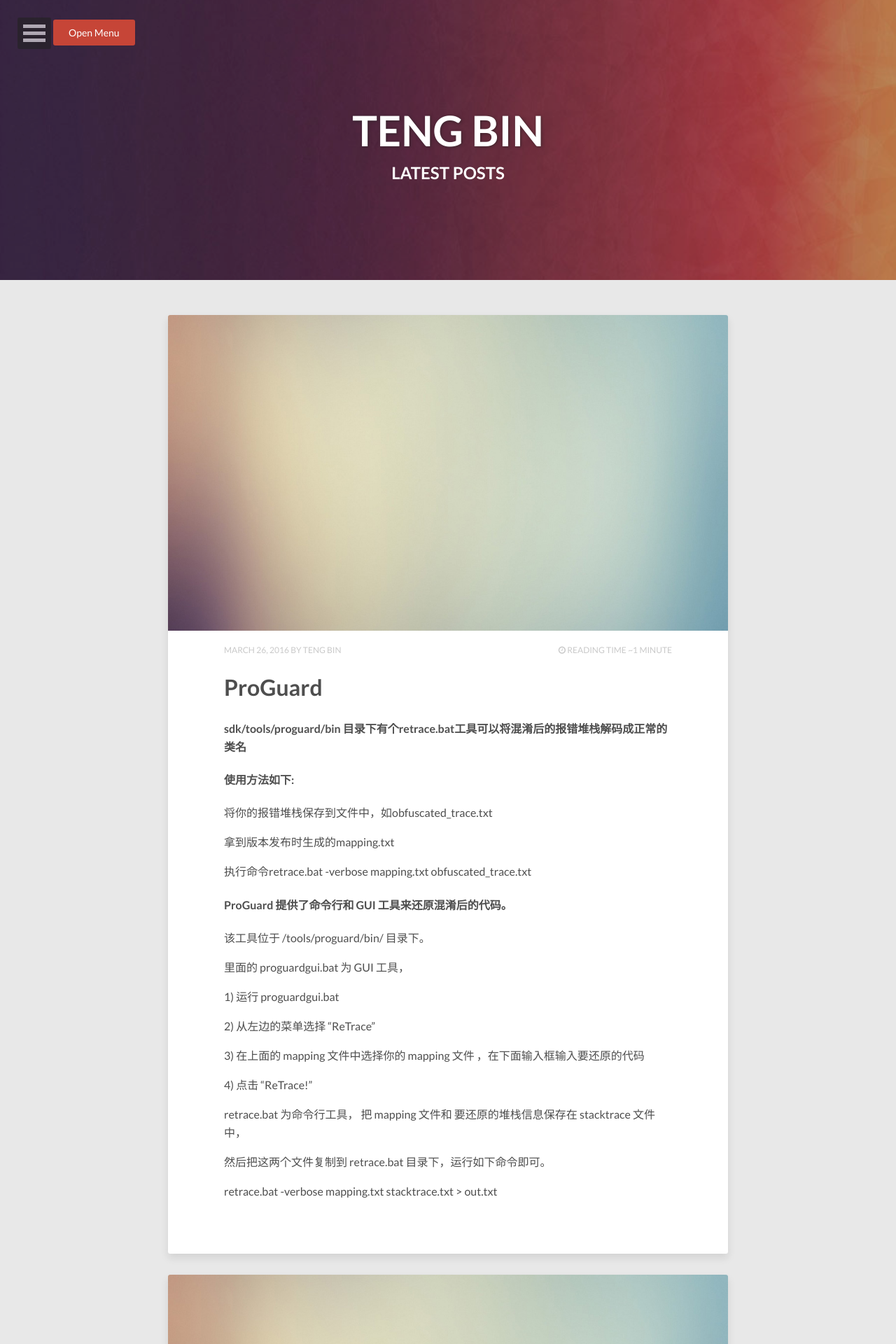
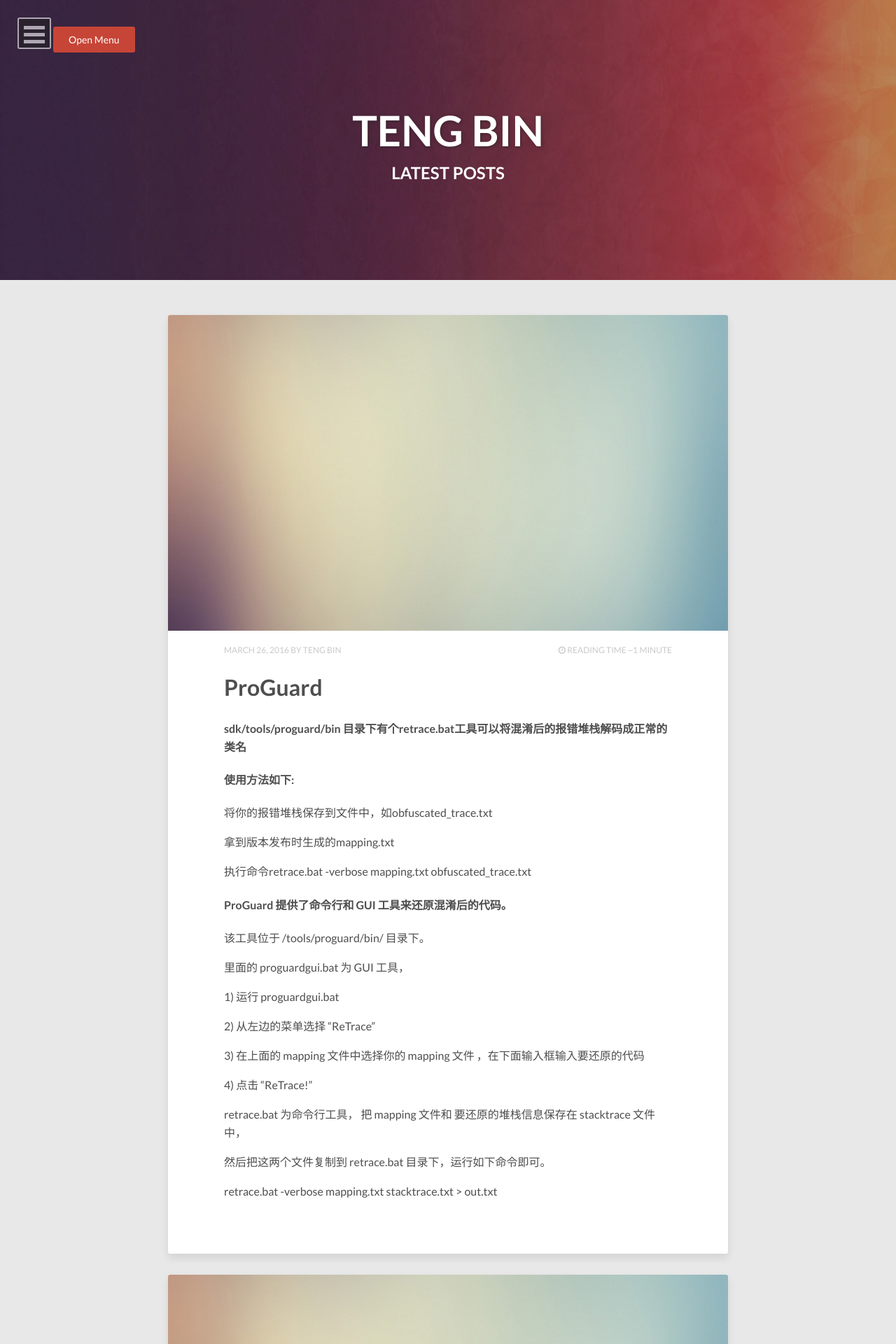
Before and after one commit to tengbinlive/tengbinlive.github.io, a Jekyll site: the page built from index.html, in a window 1280 px wide. Shown: the top 1920 px of the page at 70% size. Built offline with Jekyll 4.4.1, drawn with Linux system fonts in a browser that asks for light colours; nearby versions of some CDN libraries; the list of posts is cut into pages by our own code.

Commit message:
no message

```diff
--- a/_includes/navigation.html
+++ b/_includes/navigation.html
@@ -1,5 +1,5 @@
 <nav id="dl-menu" class="dl-menuwrapper" role="navigation">
-	<button class="dl-trigger">Open Menu</button>
+	<button class="btn btn-danger">Open Menu</button>
 	<a href="#" class="btn btn-danger">Open Menu</a>
 	<ul class="dl-menu">
 		<li><a href="{{ site.url }}/">Home</a></li>
--- a/_sass/_dl-menu.scss
+++ b/_sass/_dl-menu.scss
@@ -37,16 +37,7 @@
 	button:hover,
 	button.dl-active,
 	ul {
-		background-color: $danger;
-		color: $white;
-		border-color: $danger;
-		&:visited {
-			color: $white;
-		}
-		&:hover {
-			background-color: $white;
-			color: $danger;
-		}
+		background: #aaa;
 	}
 	button:after {
 		content: '';
@@ -364,6 +355,7 @@
 		display: block;
 	}
 }
+
 // Menu Color
 .dl-menuwrapper button:hover,
 .dl-menuwrapper button.dl-active,
```
